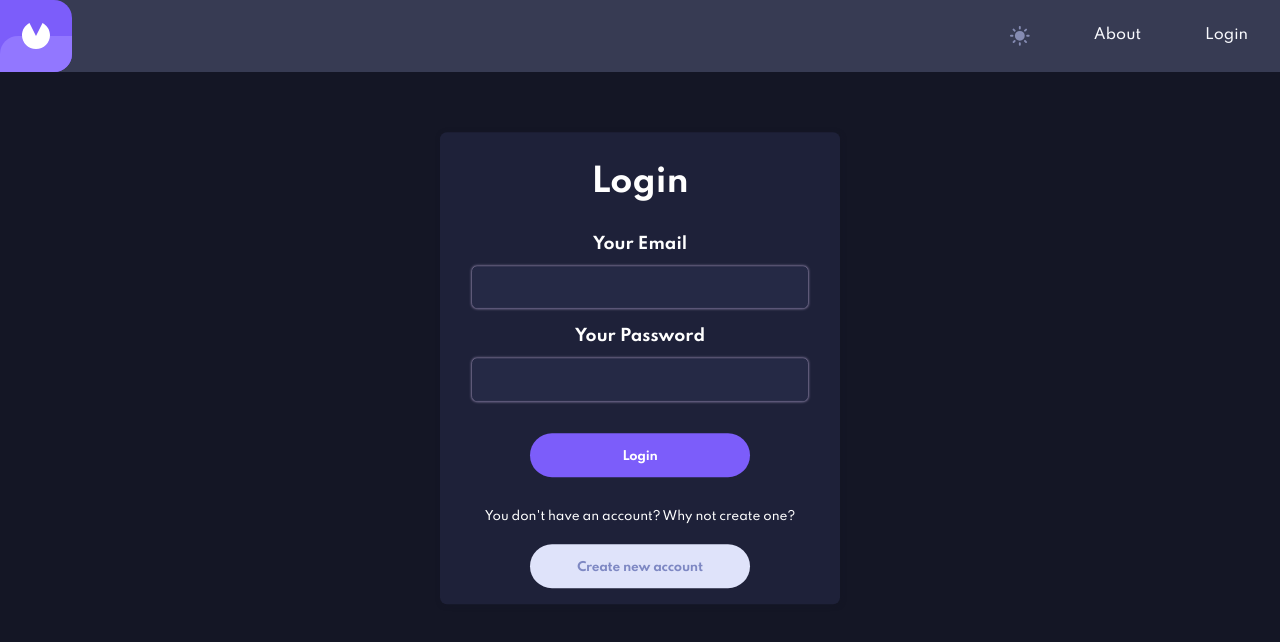
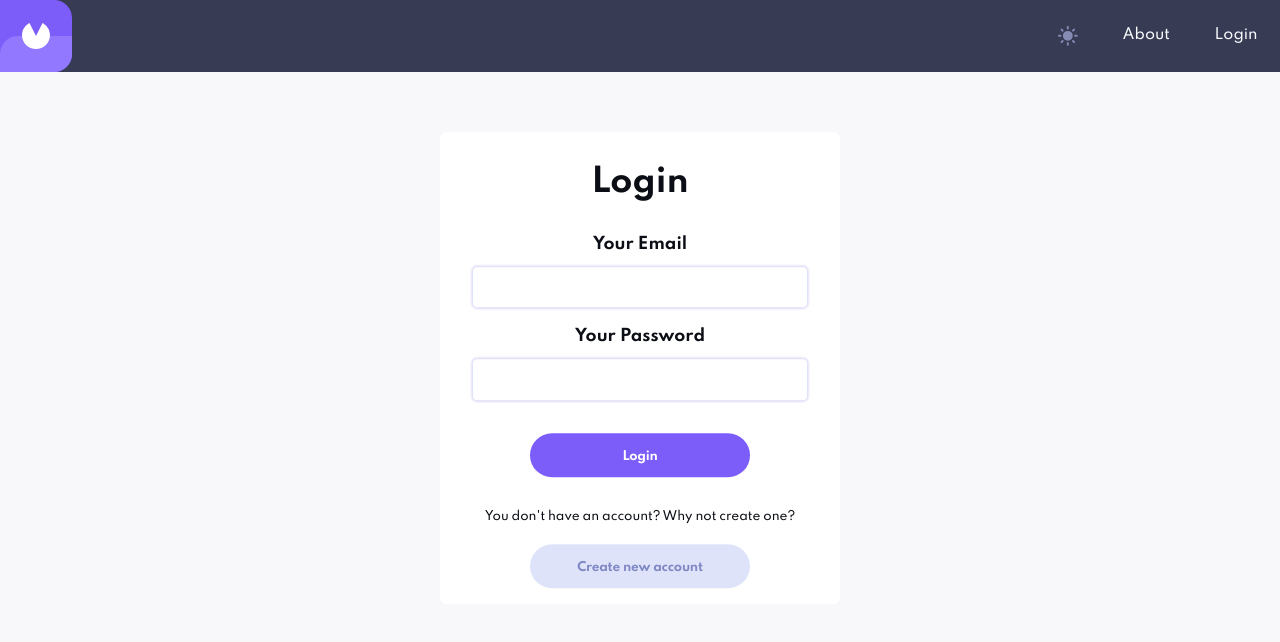
Before and after one commit to androgitai/invoice-app, a React (Create React App) app: page /auth in a window 1280 px wide. Shown: the top 642 px of the page. Built offline with nearby package versions, Linux system fonts and the light colour scheme.

Commit message:
Nav refactor & cleanup

```diff
--- a/src/components/UI/MainNavigation.js
+++ b/src/components/UI/MainNavigation.js
@@ -1,8 +1,7 @@
-import { useEffect, useState } from 'react';
+import { useEffect } from 'react';
 import { NavLink } from 'react-router-dom';
 import { useSelector, useDispatch } from 'react-redux';
 import { uiActions } from '../../store/ui-slice';
-import useCountdown from '../../hooks/use-countdown';
 
 import classes from './MainNavigation.module.css';
 import logo from '../../assets/logo.svg';
@@ -13,33 +12,17 @@ import Avatar from './Elements/Avatar';
 import UserMenu from './Elements/UserMenu';
 
 const MainNavigation = () => {
-  const { isLoggedIn, tokenRemainingTime } = useSelector(state => state.auth);
-  const { showLogoutModal, logoutWarned, showUserMenuModal } = useSelector(state => state.ui);
-  const { remainingTime, setTimer, remainingTimeInSecs } = useCountdown(tokenRemainingTime);
-  const [theme, setTheme] = useState('dark');
+  const themeMode = useSelector(state => state.ui.themeMode);
+  const { isLoggedIn } = useSelector(state => state.auth);
+  const { showLogoutModal, showUserMenuModal } = useSelector(state => state.ui);
   const dispatch = useDispatch();
 
   useEffect(() => {
-    setTimer(tokenRemainingTime);
-    dispatch(uiActions.logoutWarnedFalse());
-    return () => {
-      setTimer();
-    };
-  }, [dispatch, setTimer, tokenRemainingTime]);
-
-  useEffect(() => {
-    if (isLoggedIn && !logoutWarned && remainingTimeInSecs !== 0 && remainingTimeInSecs < 300000) {
-      dispatch(uiActions.showLogoutModal());
-      dispatch(uiActions.logoutWarnedTrue());
-    }
-  }, [dispatch, remainingTimeInSecs, showLogoutModal, logoutWarned, isLoggedIn]);
-
-  useEffect(() => {
-    document.documentElement.setAttribute('data-theme', theme);
-  }, [theme]);
+    document.documentElement.setAttribute('data-theme', themeMode);
+  }, [themeMode]);
 
   const changeThemeHandler = () => {
-    setTheme(prevState => (prevState === 'light' ? 'dark' : 'light'));
+    dispatch(uiActions.toggleThemeMode());
   };
 
   return (
@@ -52,7 +35,7 @@ const MainNavigation = () => {
       </div>
       <ul>
         <li onClick={changeThemeHandler}>
-          {theme === 'light' ? (
+          {themeMode === 'light' ? (
             <img src={moonIconSVG} alt='Color mode button' />
           ) : (
             <img src={sunIconSVG} alt='Color mode button' />
@@ -80,9 +63,7 @@ const MainNavigation = () => {
         )}
         {isLoggedIn && (
           <li>
-            <Avatar avatarType='nav'>
-              {isLoggedIn && showUserMenuModal && <UserMenu remainingTime={remainingTime} />}
-            </Avatar>
+            <Avatar avatarType='nav'>{isLoggedIn && showUserMenuModal && <UserMenu />}</Avatar>
           </li>
         )}
       </ul>
--- a/src/components/UI/MainNavigation.module.css
+++ b/src/components/UI/MainNavigation.module.css
@@ -1,11 +1,12 @@
 .nav {
   display: flex;
-  position: relative;
+  position: fixed;
   background: var(--secondary-bg-color);
   height: 72px;
   width: 100%;
   justify-content: space-between;
   align-items: center;
+  z-index: 70;
 }
 
 .nav ul {
@@ -18,7 +19,7 @@
 }
 
 .nav ul li {
-  padding: 0 2rem;
+  padding: 0 1.4rem;
   display: flex;
   justify-content: center;
   align-items: center;
```
